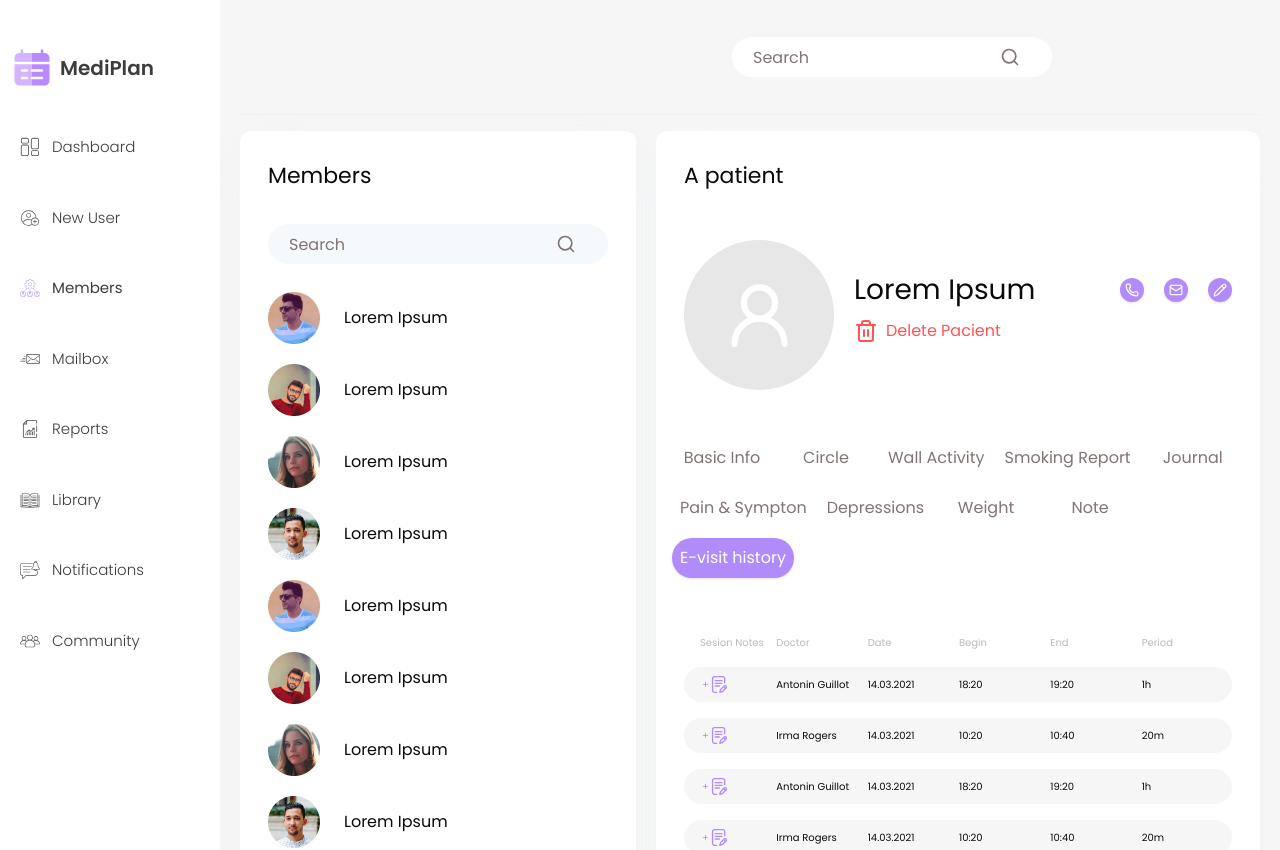
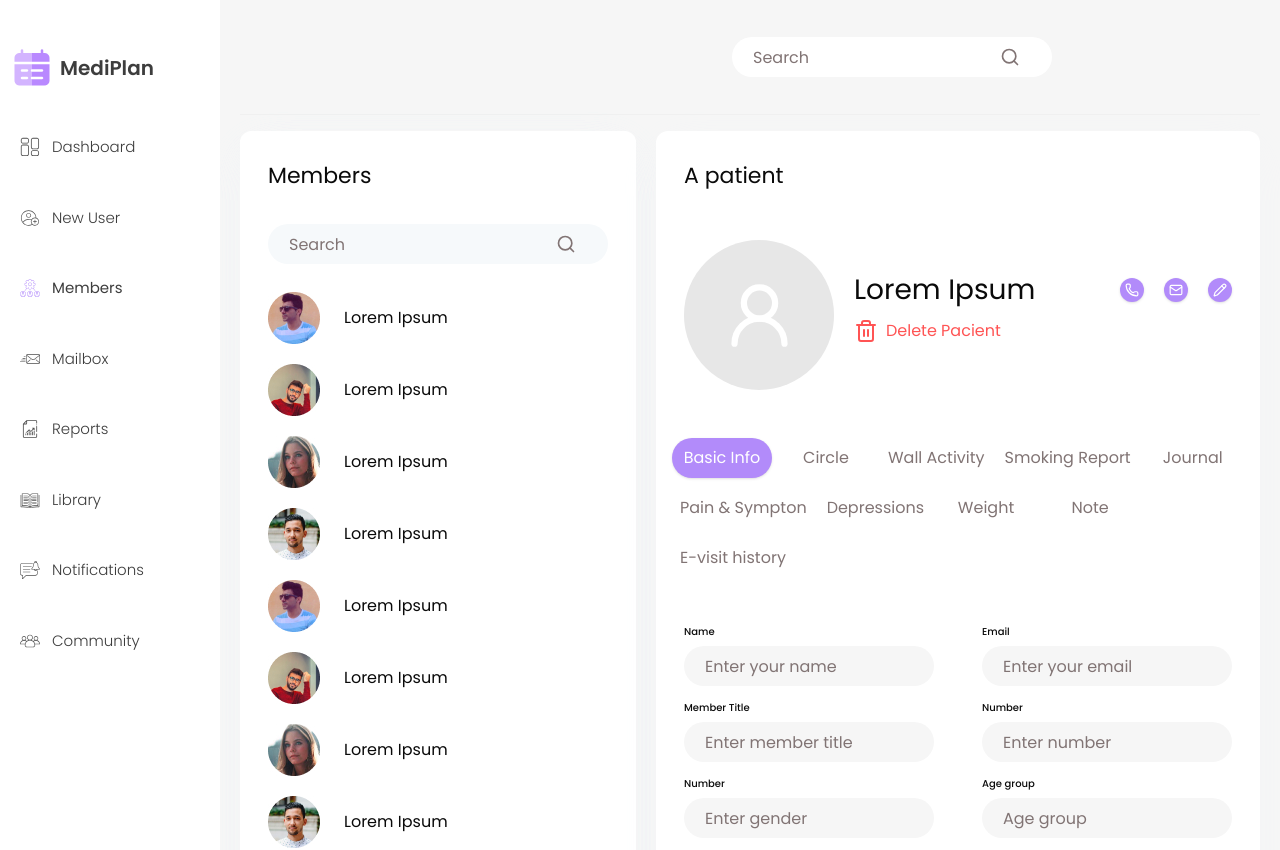
Before and after one commit to Vitalic96/mediplan, a Next.js app: page /dashboard/members in a window 1280 px wide. Shown: the top 850 px of the page. Built offline with nearby package versions, Linux system fonts and the light colour scheme.

Commit message:
changed default active tab

```diff
--- a/app/dashboard/members/_components/patient-widget.tsx
+++ b/app/dashboard/members/_components/patient-widget.tsx
@@ -15,7 +15,7 @@ const PatientWidget = forwardRef<
   React.HTMLAttributes<HTMLDivElement>
 >(({ className, ...props }, ref) => {
   const [activeTab, setActiveTab] = useState<(typeof patientTabList)[number]>(
-    patientTabList[patientTabList.length - 1],
+    patientTabList[0],
   )
   return (
     <Card ref={ref} className={cn('lg:max-h-[850px]', className)} {...props}>
```
